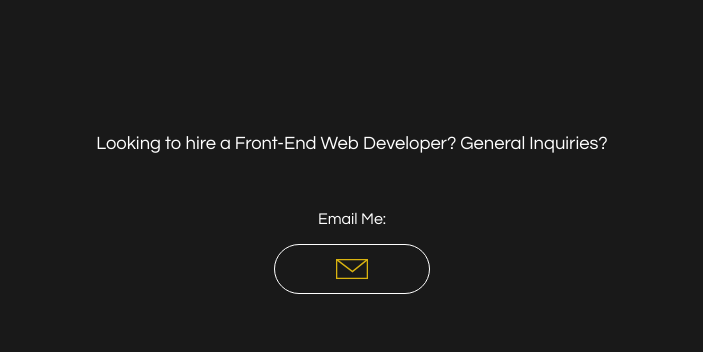
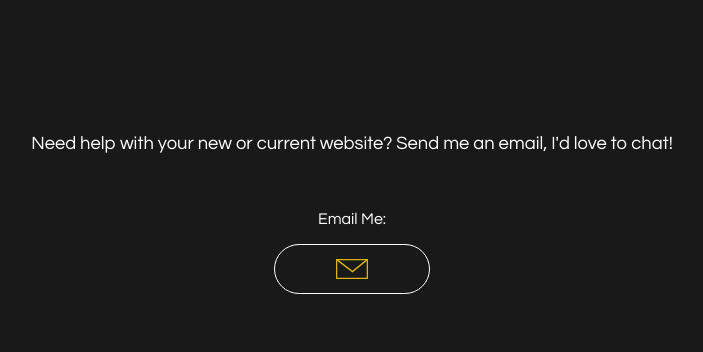
Before and after one commit to mattfried/portfolio, a PHP site: page /contact.php in a window 1280 px wide. Shown: the part 295-647 px from the top of the page, without its empty margins (288-991 px from the left). Run offline with PHP 8.4, Linux system fonts and the light colour scheme; some web fonts are replaced.

Commit message:
updated contact write up

```diff
--- a/contact.php
+++ b/contact.php
@@ -21,7 +21,7 @@ include('includes/header.php');
       CONTACT SECTION
 ======================================-->
 <div class="contactSection">
-  <p class="contactP">Looking to hire a Front-End Web Developer? General Inquiries?</p>
+  <p class="contactP">Need help with your new or current website? Send me an email, I'd love to chat!</p>
   <p class="emailmeP">Email Me:</p>
   <div class="contactButtonContainer">
     <a href="mailto:matt_fried@outlook.com"><button class="contactButton"><img src="img/email.svg" id="emailIcon" alt="email icon" /></button></a>
--- a/projects.php
+++ b/projects.php
@@ -26,9 +26,7 @@ include('includes/header.php');
       <div class="projectContainer">  <!-- Project Container -->
         <div class="project"> <!-- Architect Inc Website -->
           <div class="projectImageMacbook">
-            <!-- EDIT THIS>>>>>>> -->
             <img src="img/architectinc-wp.png" alt="Architect Inc website displayed on laptop and smartphone" />
-            <!-- EDIT THIS>>>>>>> -->
           </div>
           <div class="projectInfoContainer">
             <div class="projectTitleDiv">
```
